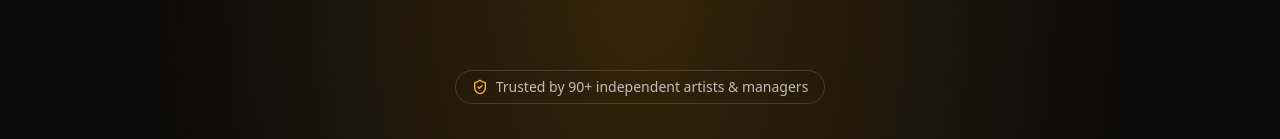
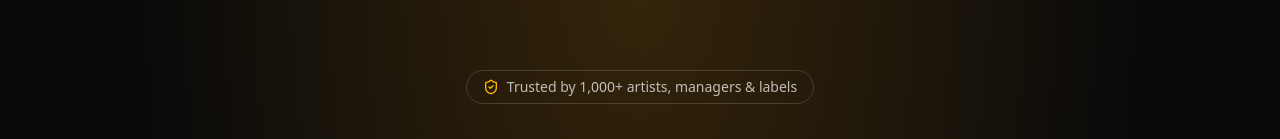
Before and after one commit to Editdeckpro/EDP, a Next.js app: page /site in a window 1280 px wide. Shown: the part 159-298 px from the top of the page. Built offline with nearby package versions, Linux system fonts and the light colour scheme.

Commit message:
Update hero trust badge to match new stats numbers
Aligns the badge above the H1 with the 1,000+ figure used in the
stats grid and inline stat row, and broadens the audience to
include labels.

```diff
--- a/src/app/(marketing)/site/page.tsx
+++ b/src/app/(marketing)/site/page.tsx
@@ -214,7 +214,7 @@ export default function HomePage() {
         <div className="relative max-w-5xl mx-auto px-6 pt-24 pb-24 text-center">
           <div className="inline-flex items-center gap-2 text-xs sm:text-sm text-white/70 border border-white/15 rounded-full px-4 py-1.5 mb-8">
             <ShieldCheck className="w-4 h-4 text-amber-400" />
-            Trusted by 90+ independent artists &amp; managers
+            Trusted by 1,000+ artists, managers &amp; labels
           </div>
 
           <h1 className="[font-family:var(--font-display)] text-5xl sm:text-6xl md:text-7xl lg:text-8xl xl:text-9xl leading-[0.9] tracking-tight">
```
